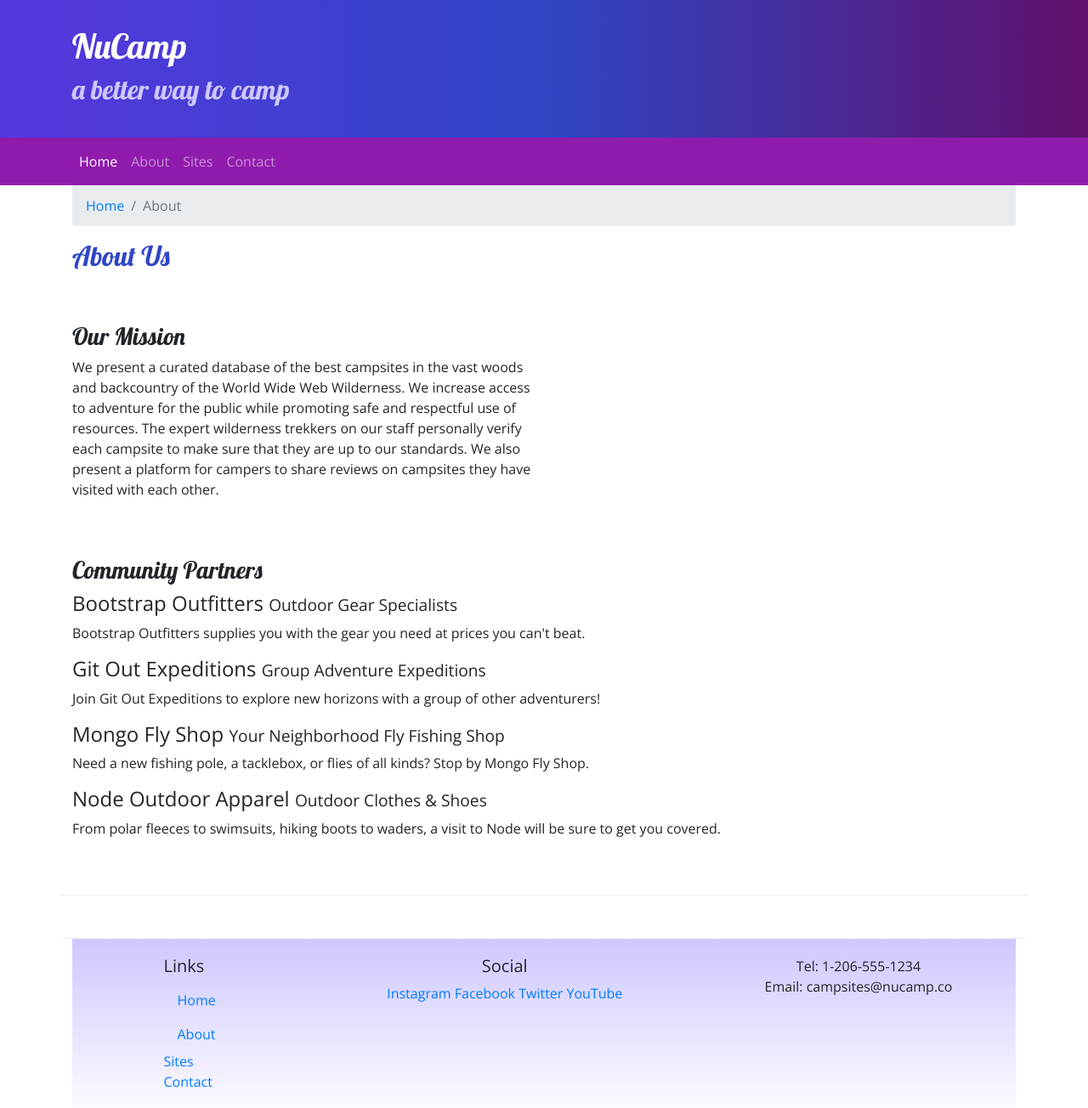
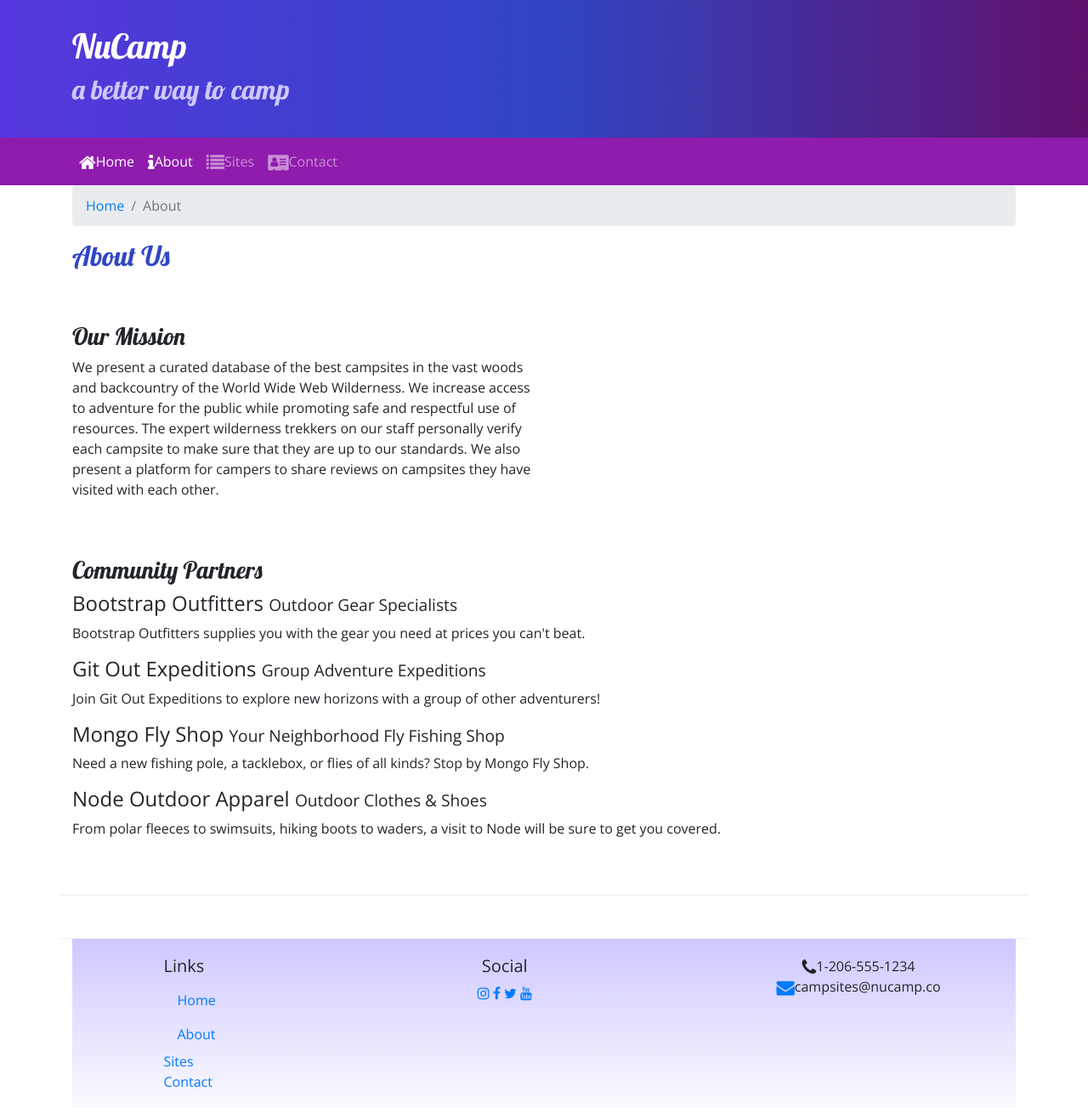
Before and after one commit to Cass39/newcamp, a website: page aboutus.html in a window 1280 px wide. Shown: the whole page at 85% size. Drawn offline with nearby package versions, Linux system fonts and the light colour scheme.

Commit message:
Icon Fonts

```diff
--- a/aboutus.html
+++ b/aboutus.html
@@ -5,7 +5,10 @@
     <!-- Required meta tags always come first -->
     <meta charset="utf-8" />
     <meta name="viewport" content="width=device-width, initial-scale=1" />
+
     <link rel="stylesheet" href="node_modules/bootstrap/dist/css/bootstrap.min.css" />
+
+    <link rel="stylesheet" href="node_modules/font-awesome/css/font-awesome.min.css" />
     <link rel="stylesheet" href="https://fonts.googleapis.com/css?family=Lobster|Open+Sans" />
     <link rel="stylesheet" href="css/styles.css" />
 
@@ -31,11 +34,11 @@
             </button>
             <div class="collapse navbar-collapse" id="nucampNavbar">
                 <ul class="navbar-nav">
-                    <li class="nav-item active"><a class="nav-link" href="index.html">Home</a></li>
-                    <li class="nav-item"><a class="nav-link" href="aboutus.html">About</a></li>
-                    <li class="nav-item"><a class="nav-link" href="#">Sites</a></li>
-                    <li class="nav-item"><a class="nav-link" href="#">Contact</a></li>
-                </ul>
+                    <li class="nav-item active"><a class="nav-link" href=index.html><i class="fa fa-home fa-lg"></i>Home</a></li>
+                    <li class="nav-item active"><a class="nav-link" href="#"><i class="fa fa-info fa-lg"></i>About</a></li>
+                    <li class="nav-item"><a class="nav-link" href="#"><i class="fa fa-list fa-lg"></i>Sites</a></li>
+                    <li class="nav-item"><a class="nav-link" href="#"><i class="fa fa-address-card fa-lg"></i>Contact</a></li>
+                    </ul>
             </div>
         </div>
     </nav>
@@ -93,14 +96,14 @@
                 </div>
                 <div class="col-6 col-sm-5 text-center">
                     <h5>Social</h5>
-                    <a href="http://instagram.com/">Instagram</a>
-                    <a href="http://facebook.com/">Facebook</a>
-                    <a href="http://twitter.com/">Twitter</a>
-                    <a href="http://youtube.com/">YouTube</a>
+                    <a href="http://instagram.com/"><i class="fa fa-instagram"></i></a>
+                    <a href="http://facebook.com/"><i class="fa fa-facebook"></i></a>
+                    <a href="http://twitter.com/"><i class="fa fa-twitter"></i></a>
+                    <a href="http://youtube.com/"><i class="fa fa-youtube"></i></a>
                 </div>
                 <div class="col-sm-4 text-center">
-                    Tel: 1-206-555-1234<br />
-                    Email: campsites@nucamp.co
+                    <i class="fa fa-phone fa-lg text primary"></i>1-206-555-1234<br />
+                    <i class="fa fa-envelope fa-lg text-primary"></i>campsites@nucamp.co
                 </div>
            </div>
         </div>
--- a/package.json
+++ b/package.json
@@ -15,6 +15,7 @@
   },
   "dependencies": {
     "bootstrap": "^4.5.2",
+    "font-awesome": "^4.7.0",
     "jquery": "^3.5.1",
     "popper.js": "^1.16.1"
   }
```
Also changed, not shown: index.html (+11 -10 lines), 1 other file.
